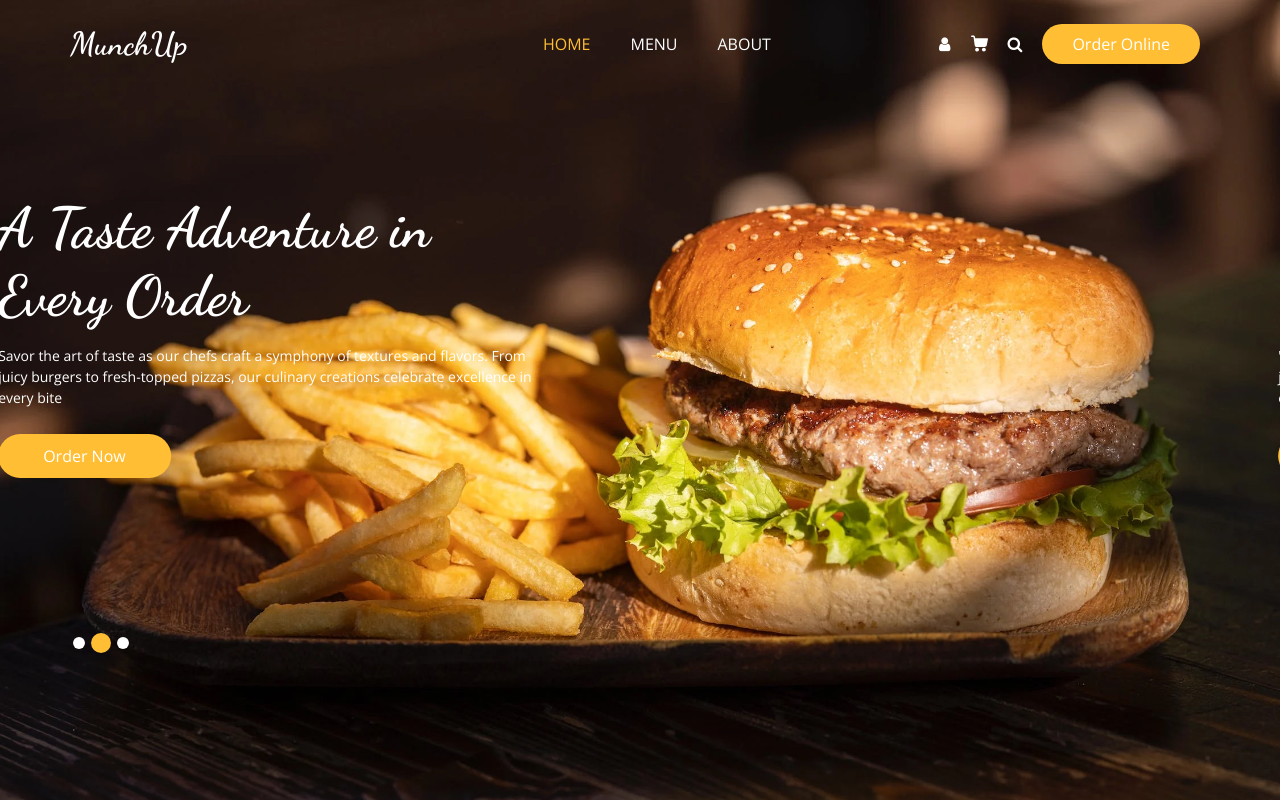
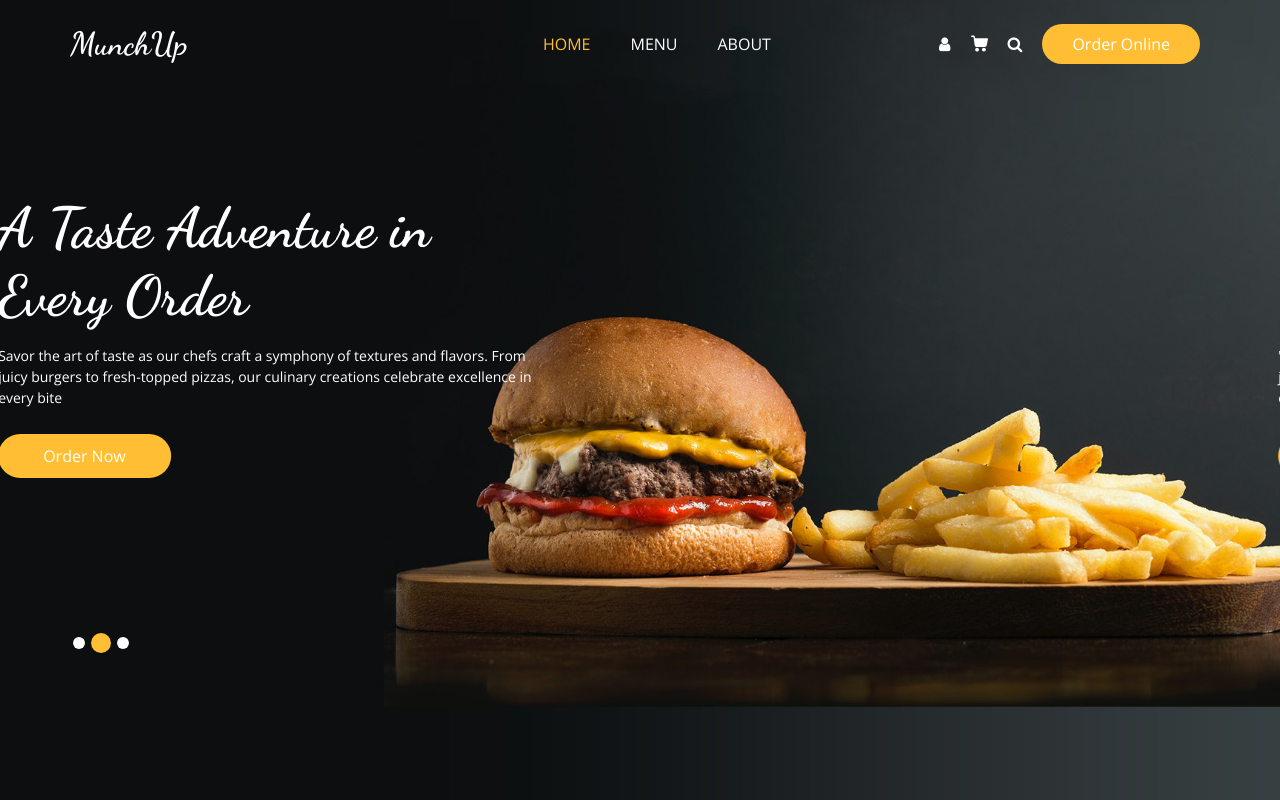
Before and after one commit to joeltmathew857/MunchUp-website, a plain HTML site: page index.html in a window 1280 px wide. Shown: the top 800 px of the page. Drawn offline with nearby package versions, Linux system fonts and the light colour scheme; some packages are replaced by stand-ins of ours.

Commit message:
add images

```diff
--- a/index.html
+++ b/index.html
@@ -45,7 +45,7 @@
   <body>
     <div class="hero_area">
       <div class="bg-box">
-        <img src="/images/pexels-photo-3219483.webp" alt="" />
+        <img src="/images/hero-bg.jpg" alt="" />
       </div>
       <!-- header section strats -->
       <header class="header_section">
```
